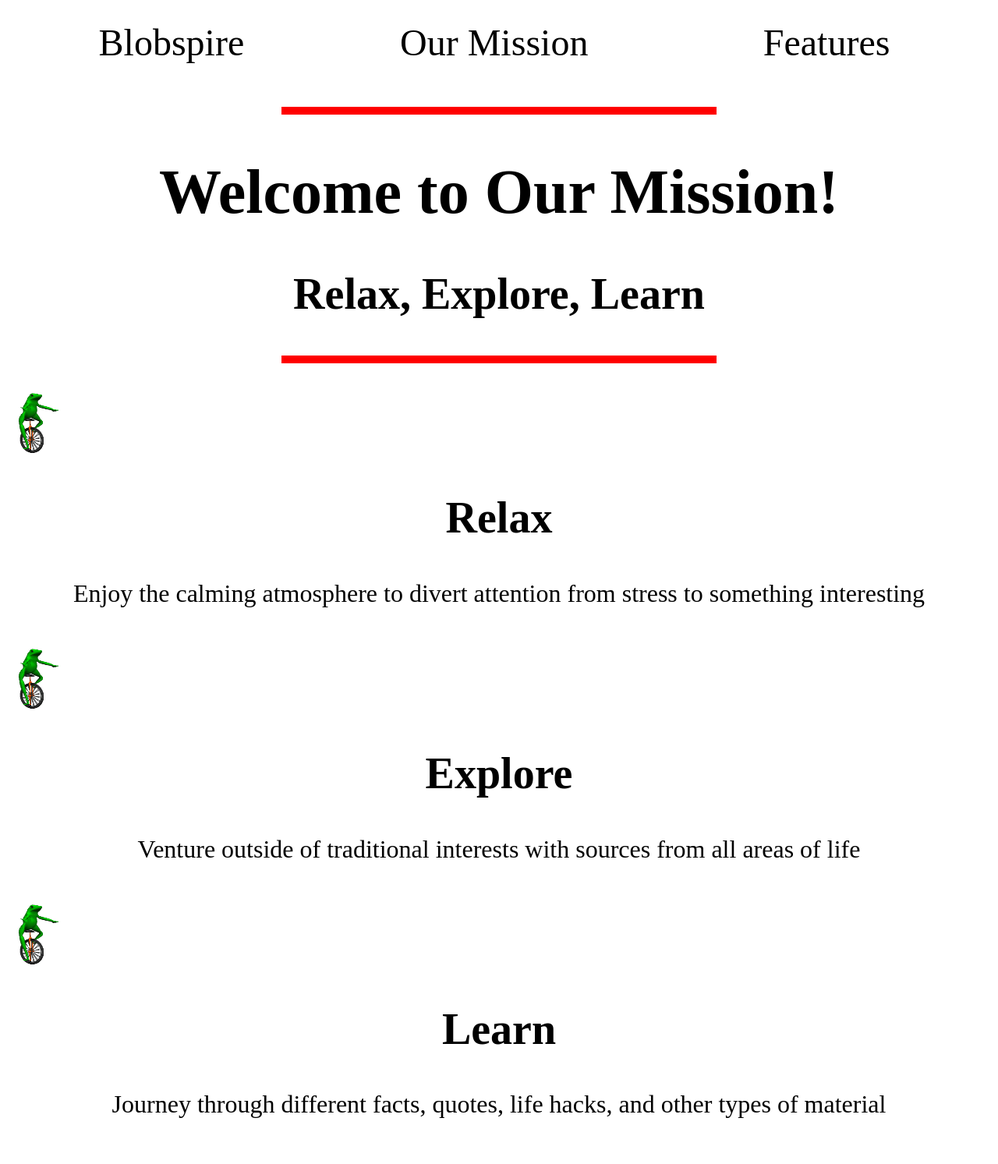
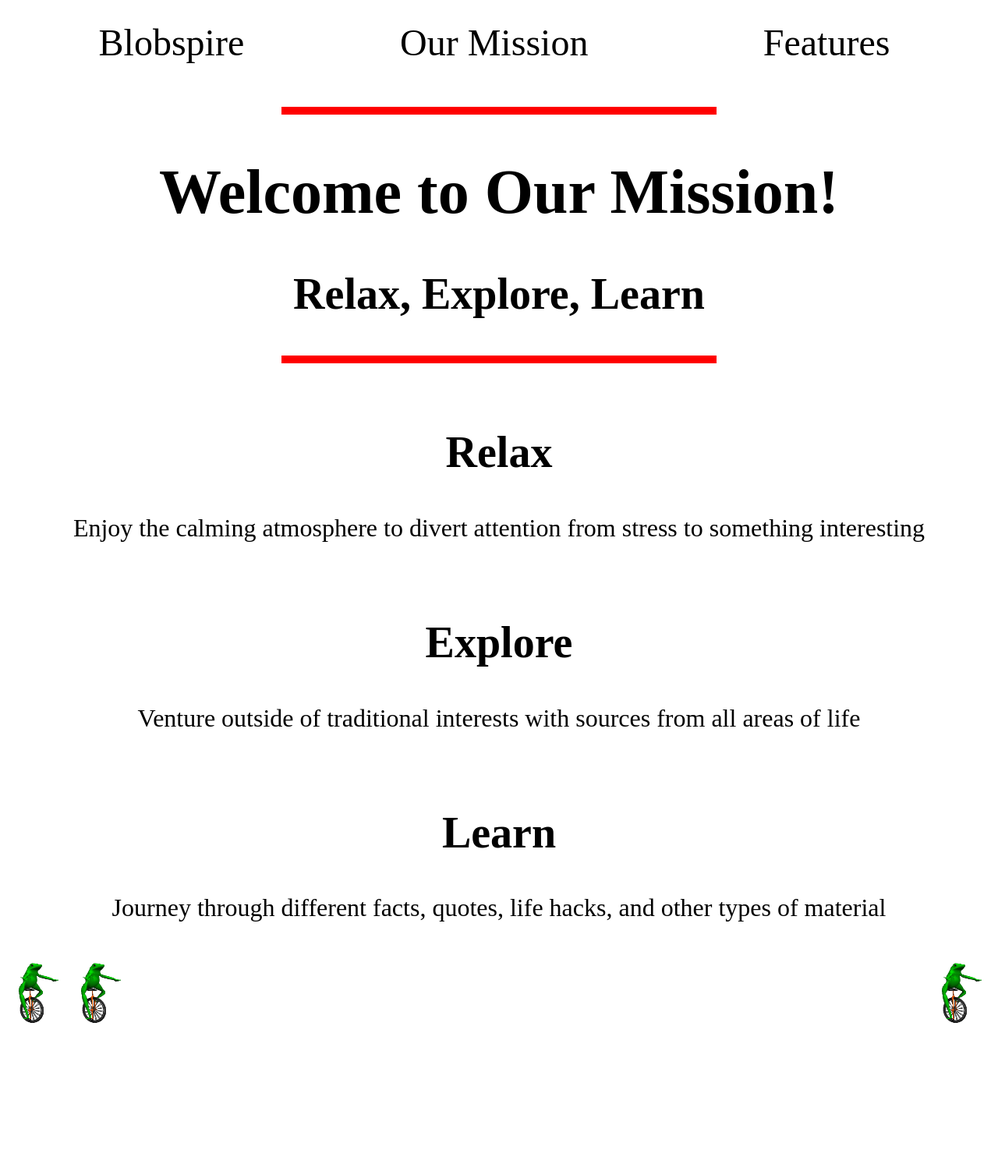
Before and after one commit to blobspire/blobspire.github.io, a Jekyll site: the page ourmission/index.html, which Jekyll copies as it is, in a window 1280 px wide. Shown: the whole page at 78% size. Built offline with Jekyll 4.4.1, drawn with Linux system fonts in a browser that asks for light colours; after the commit the page ends 1321 px from its top, so only the background shows below that.

Commit message:
move dat boi's to end of mantra

```diff
--- a/ourmission/index.html
+++ b/ourmission/index.html
@@ -139,19 +139,19 @@ li a.active {
 
 <!-- <div id="blueBar"></div> -->
 
-	<img src="datboi.gif" alt="Dat Boi one" style="border:none;width:5em;height:5em;">
-
 <h2 align="center"> Relax </h2>
 <p> Enjoy the calming atmosphere to divert attention from stress to something interesting</p>
 <br>
-	<img src="datboi.gif" alt="Dat Boi two" style="border:none;width:5em;height:5em;">
 <h2 align="center"> Explore </h2>
 <p> Venture outside of traditional interests with sources from all areas of life </p>
 <br>
-	<img src="datboi.gif" alt="Dat Boi three" style="border:none;width:5em;height:5em;">
 <h2 align="center"> Learn </h2>
 <p> Journey through different facts, quotes, life hacks, and other types of material</p>
 <br>
 
+<img src="datboi.gif" alt="Dat Boi one" align="left" style="border:none;width:5em;height:5em;">
+<img src="datboi.gif" alt="Dat Boi two" align="middle" style="border:none;width:5em;height:5em;">
+<img src="datboi.gif" alt="Dat Boi three" align="right" style="border:none;width:5em;height:5em;">
+
 </body>
 </html>
```
